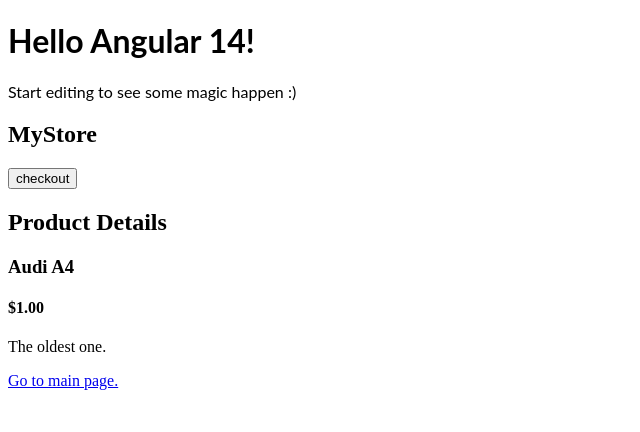
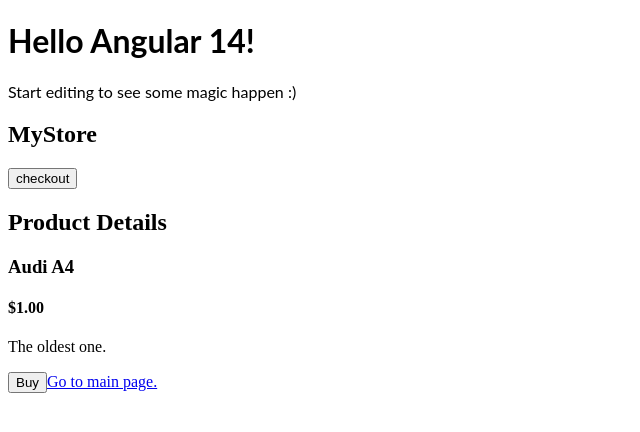
Before and after one commit to gkotlarz/angular-ivy-ttwtdq, an Angular app: page /products/1 in a window 1280 px wide. Shown: the top 432 px of the page, without its empty margins (0-640 px from the left). Built offline with nearby package versions, Linux system fonts and the light colour scheme.

Commit message:
Button Buy added to product-details component. Button's event (click) bound to components addToCart.

```diff
--- a/src/app/product-details/product-details.component.html
+++ b/src/app/product-details/product-details.component.html
@@ -5,5 +5,7 @@
     <h4>{{product.price | currency}}</h4>  <!--  uses the currency pipe to transform product.price from a number to a currency string.  -->
     <p>{{product.description}}</p>
 
+    <button type="button" (click)="addToCart(product)">Buy</button>
+
     <a routerLink="">Go to main page.</a>
 </div>
--- a/src/app/product-details/product-details.component.ts
+++ b/src/app/product-details/product-details.component.ts
@@ -1,6 +1,8 @@
 import { Component, OnInit } from '@angular/core';
+import { ActivatedRoute } from '@angular/router';
+
 import { Product, products } from '../products';
-import { ActivatedRoute } from '@angular/router';
+import { CartService } from '../cart.service';
 
 @Component({
   selector: 'app-product-details',
@@ -16,7 +18,7 @@
   // ActivatedRoute is specific to each component that the Angular Router loads. ActivatedRoute contains information about the route and the route's parameters.
   // By injecting ActivatedRoute, you are configuring the component to use a service. The Managing Data step covers services in more detail.
   // By injecting ActivatedRoute, you are configuring the component to use a service.
-  constructor(private route: ActivatedRoute) {
+  constructor(private route: ActivatedRoute, private cartService: CartService) {
     // BTW. each time routing routes to component,
     // constructor is called  - means new instance is created!
     console.log("ProductDetailsComponent constructor. ");
@@ -33,4 +35,12 @@
     console.log("ProductDetailsComponent ngOnInit. ");
   }
 
+  addToCart(product: Product) {
+    const msg = 'Your product has been added to the cart! ' + product.name;
+    console.log(msg);
+    this.cartService.addToCart(product);
+    window.alert(msg);
+
+  }
+
 }
```
